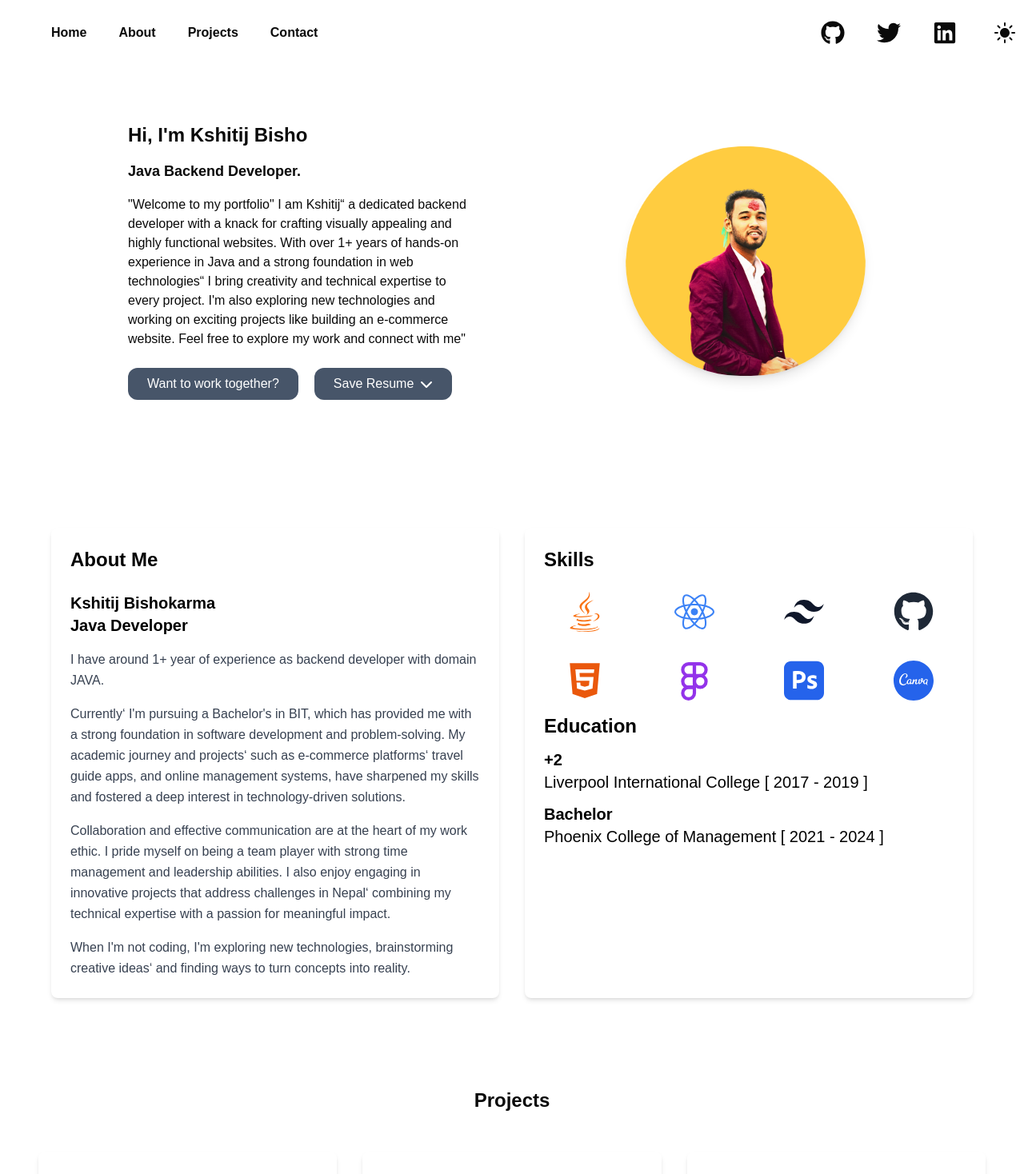
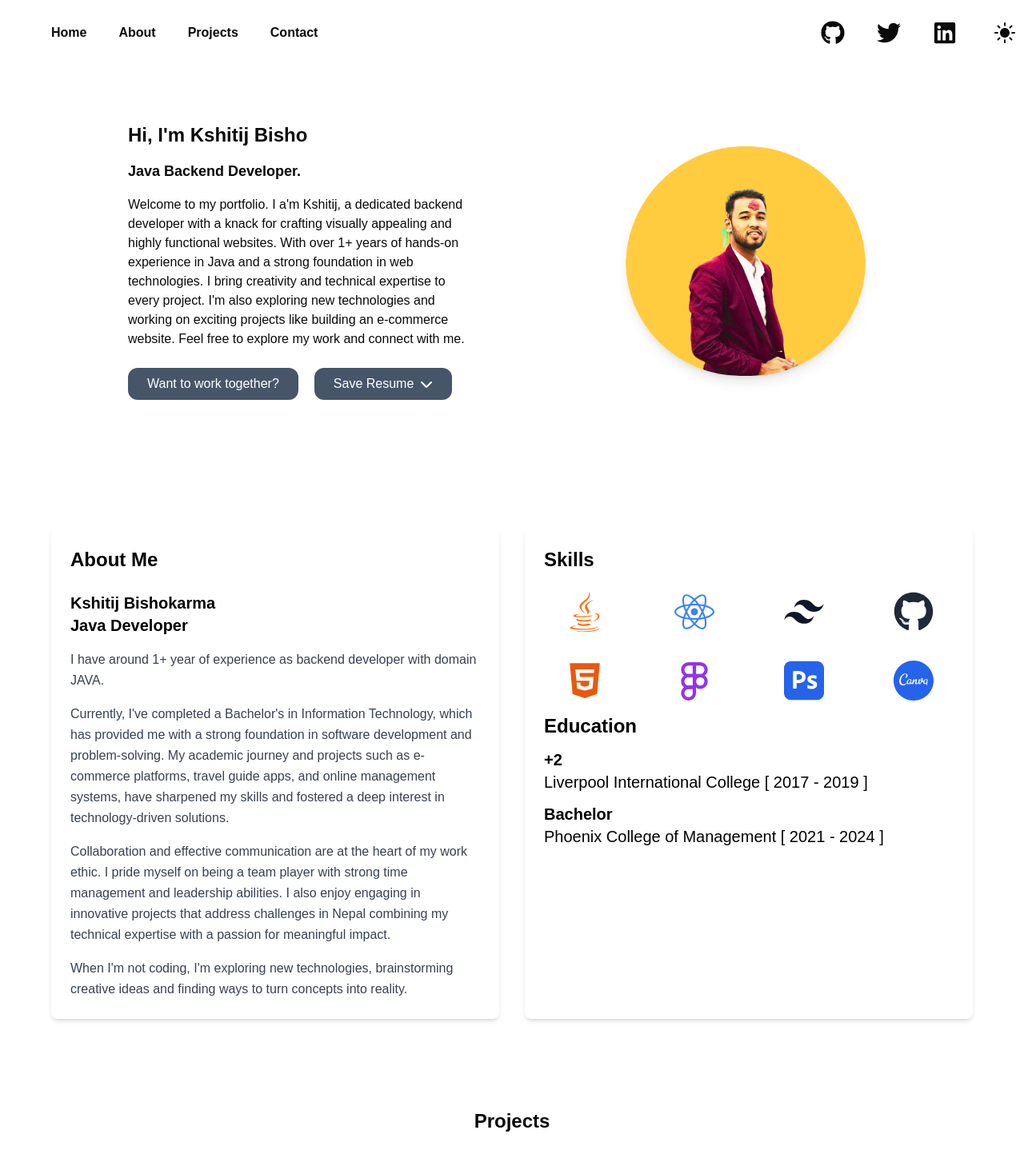
Before and after one commit to DamonWolfII/Portfolio_Website, a Next.js app: page / in a window 1280 px wide. Shown: the top 1468 px of the page at 80% size. Built offline with nearby package versions, Linux system fonts and the light colour scheme.

Commit message:
Fix issue in Apos

```diff
--- a/src/components/about.tsx
+++ b/src/components/about.tsx
@@ -22,13 +22,20 @@ const About = () => {
           I have around 1+ year of experience as backend developer with domain JAVA.
         </p>
         <p className="leading-relaxed text-gray-700 mt-4">
-          Currently&lsquo; I&apos;m pursuing a Bachelor&apos;s in BIT, which has provided me with a strong foundation in software development and problem-solving. My academic journey and projects&lsquo; such as e-commerce platforms&lsquo; travel guide apps, and online management systems, have sharpened my skills and fostered a deep interest in technology-driven solutions.
+          Currently, I&apos;ve completed a Bachelor&apos;s in Information Technology, which has provided
+          me with a strong foundation in software development and problem-solving. My academic journey
+          and projects such as e-commerce platforms, travel guide apps, and online management
+          systems, have sharpened my skills and fostered a deep interest in technology-driven solutions.
         </p>
         <p className="leading-relaxed text-gray-700 mt-4">
-          Collaboration and effective communication are at the heart of my work ethic. I pride myself on being a team player with strong time management and leadership abilities. I also enjoy engaging in innovative projects that address challenges in Nepal&lsquo; combining my technical expertise with a passion for meaningful impact.
+          Collaboration and effective communication are at the heart of my work ethic. I pride
+          myself on being a team player with strong time management and leadership abilities.
+          I also enjoy engaging in innovative projects that address challenges in Nepal
+          combining my technical expertise with a passion for meaningful impact.
         </p>
         <p className="leading-relaxed text-gray-700 mt-4">
-          When I&apos;m not coding, I&apos;m exploring new technologies, brainstorming creative ideas&lsquo; and finding ways to turn concepts into reality.
+          When I&apos;m not coding, I&apos;m exploring new technologies, brainstorming creative
+          ideas and finding ways to turn concepts into reality.
         </p>
       </div>
 
--- a/src/components/hero.tsx
+++ b/src/components/hero.tsx
@@ -29,8 +29,12 @@ const Hero = () => {
           Java Backend Developer.
         </p>
         <p className='mt-4 text-start'>
-          &quot;Welcome to my portfolio&quot; I am Kshitij&ldquo; a dedicated backend developer with a knack for crafting visually appealing and highly functional websites. With over 1+ years of hands-on experience in Java and a strong foundation in web technologies&ldquo;
-          I bring creativity and technical expertise to every project. I&apos;m also exploring new technologies and working on exciting projects like building an e-commerce website. Feel free to explore my work and connect with me&quot;
+          Welcome to my portfolio. I a&apos;m Kshitij, a dedicated backend developer with a knack for
+          crafting visually appealing and highly functional websites. With over 1+ years of hands-on
+          experience in Java and a strong foundation in web technologies.
+          I bring creativity and technical expertise to every project. I&apos;m also exploring new
+          technologies and working on exciting projects like building an e-commerce website. Feel free
+          to explore my work and connect with me.
         </p>
         <div className='flex gap-5'>
           <button className='inline-block mt-6 bg-slate-600 text-white hover:bg-slate-700 transition-colors rounded-xl py-2 px-6 ' onClick={() => window.scroll({
```
